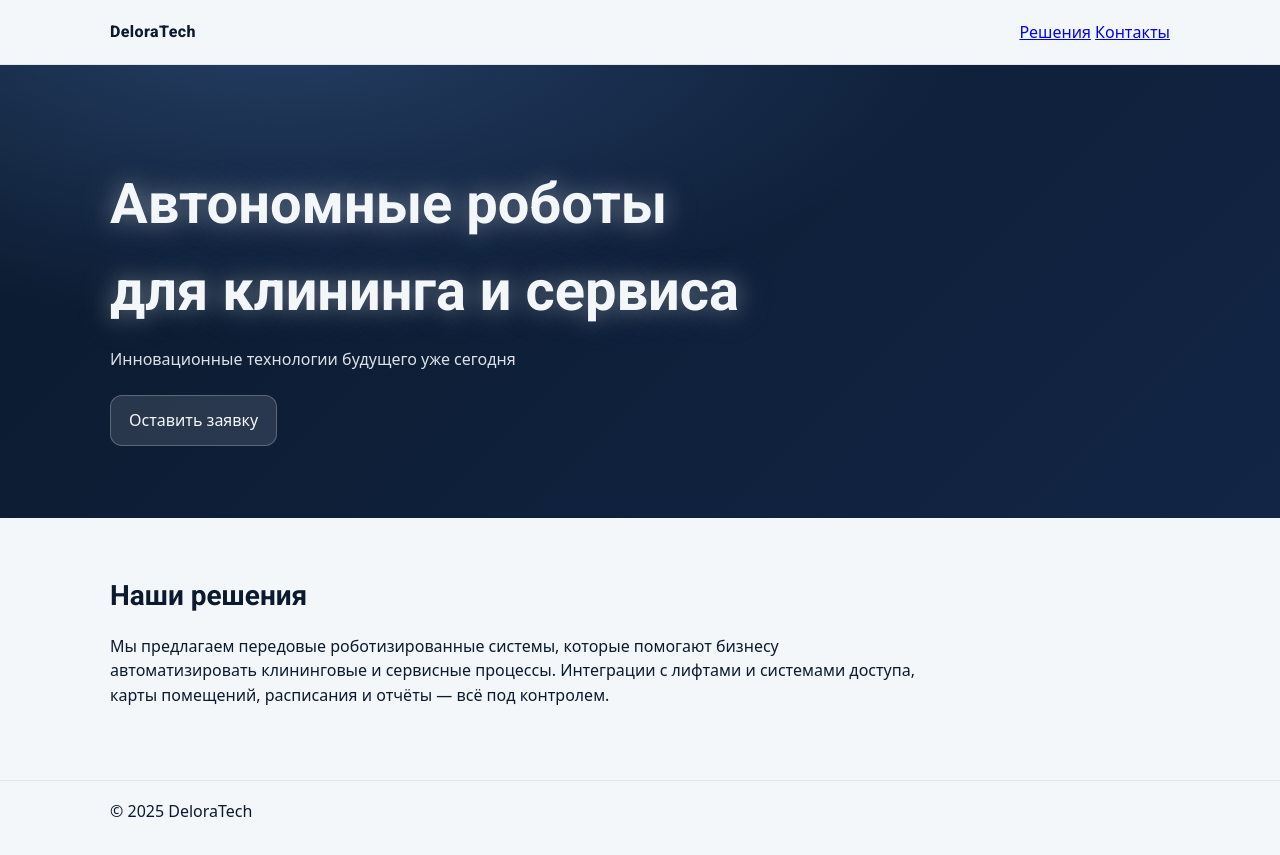
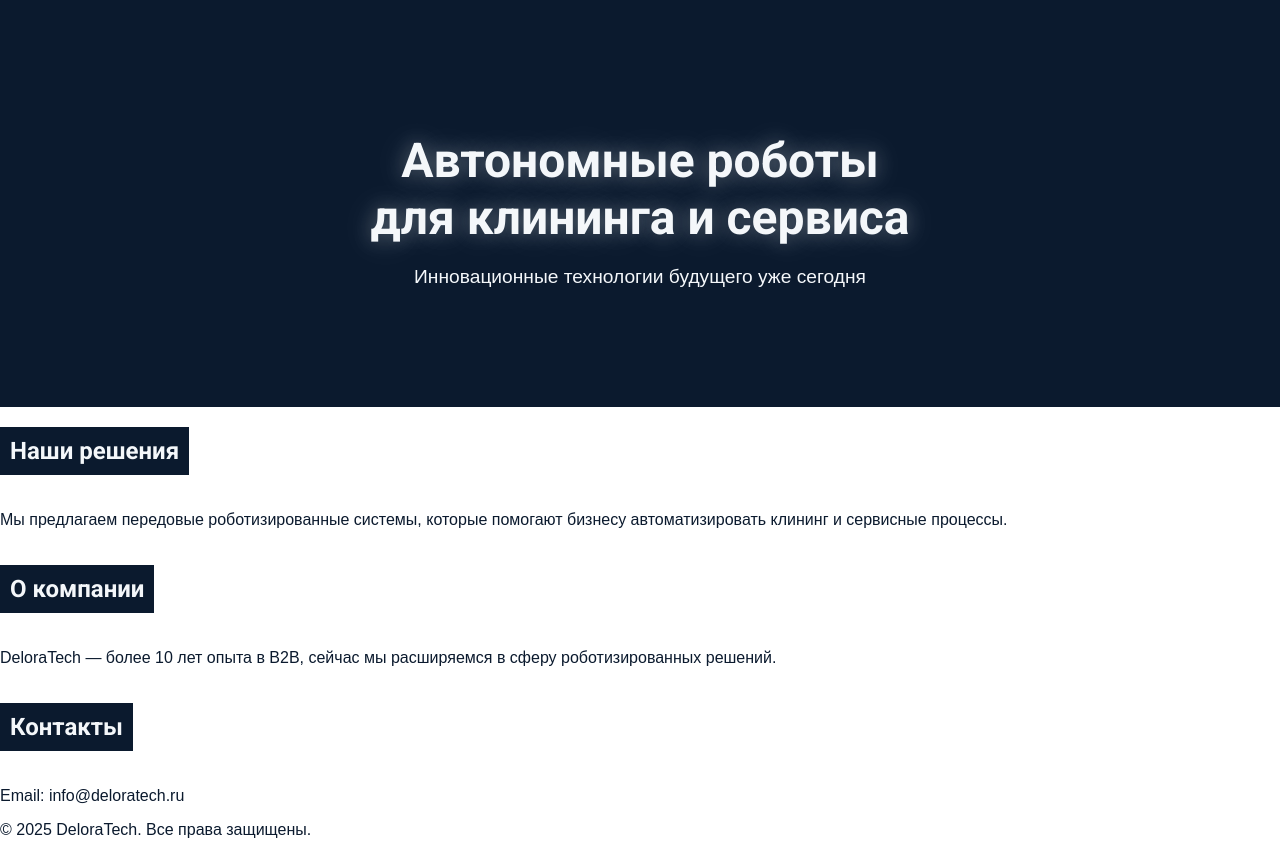
Before and after one commit to vladsurzh2015-eng/modern-robotics-landing, a plain HTML site: page index.html in a window 1280 px wide. Drawn offline with Linux system fonts and the light colour scheme; a web font is replaced by a local one.

Commit message:
Add files via upload

```diff
--- a/index.html
+++ b/index.html
@@ -1,55 +1,36 @@
 <!DOCTYPE html>
 <html lang="ru">
 <head>
-  <meta charset="UTF-8" />
-  <meta name="viewport" content="width=device-width, initial-scale=1" />
-  <title>DeloraTech — автономные роботы</title>
-  <link rel="preconnect" href="https://fonts.googleapis.com">
-  <link rel="preconnect" href="https://fonts.gstatic.com" crossorigin>
-  <!-- Roboto (заголовки) + Evolventa (текст) -->
-  <link href="https://fonts.googleapis.com/css2?family=Roboto:wght@600;700;800&family=Evolventa:wght@400;700&display=swap" rel="stylesheet">
-  <link rel="stylesheet" href="styles.css" />
+  <meta charset="UTF-8">
+  <meta name="viewport" content="width=device-width, initial-scale=1.0">
+  <title>DeloraTech Robotics</title>
+  <link rel="stylesheet" href="styles.css">
+  <!-- Шрифты -->
+  <link href="https://fonts.googleapis.com/css2?family=Roboto:wght@700&family=Evolventa&display=swap" rel="stylesheet">
 </head>
 <body>
-  <header class="site-header">
-    <div class="container nav">
-      <div class="brand">DeloraTech</div>
-      <nav class="menu">
-        <a href="#solutions">Решения</a>
-        <a href="#contact">Контакты</a>
-      </nav>
-    </div>
+  <header class="hero">
+    <h1 class="glow">Автономные роботы<br>для клининга и сервиса</h1>
+    <p class="subtitle">Инновационные технологии будущего уже сегодня</p>
   </header>
 
-  <!-- HERO (тёмный фон, светлый заголовок с подсветкой) -->
-  <section class="hero">
-    <div class="container">
-      <h1 class="glow">Автономные роботы<br/>для клининга и сервиса</h1>
-      <p class="lead">Инновационные технологии будущего уже сегодня</p>
-      <div class="cta">
-        <a href="#contact" class="btn">Оставить заявку</a>
-      </div>
-    </div>
-  </section>
-
-  <!-- Светлый блок с тёмным текстом -->
-  <main class="content">
-    <section id="solutions" class="section">
-      <div class="container">
-        <h2>Наши решения</h2>
-        <p>Мы предлагаем передовые роботизированные системы, которые помогают бизнесу
-           автоматизировать клининговые и сервисные процессы. Интеграции с лифтами и
-           системами доступа, карты помещений, расписания и отчёты — всё под контролем.</p>
-      </div>
+  <main>
+    <section>
+      <h2>Наши решения</h2>
+      <p>Мы предлагаем передовые роботизированные системы, которые помогают бизнесу автоматизировать клининг и сервисные процессы.</p>
+    </section>
+    <section>
+      <h2>О компании</h2>
+      <p>DeloraTech — более 10 лет опыта в B2B, сейчас мы расширяемся в сферу роботизированных решений.</p>
+    </section>
+    <section>
+      <h2>Контакты</h2>
+      <p>Email: info@deloratech.ru</p>
     </section>
   </main>
 
-  <footer class="site-footer">
-    <div class="container">© <span id="year"></span> DeloraTech</div>
+  <footer>
+    <p>© 2025 DeloraTech. Все права защищены.</p>
   </footer>
-
-  <script>
-    document.getElementById('year').textContent = new Date().getFullYear();
-  </script>
 </body>
 </html>
--- a/styles.css
+++ b/styles.css
@@ -1,67 +1,40 @@
-:root{
-  --bg-dark:#0B1A2E;
-  --bg-light:#F4F7FA;
-  --text-dark:#0B1A2E;
-  --text-light:#F4F7FA;
+body {
+  margin: 0;
+  padding: 0;
+  font-family: 'Evolventa', sans-serif;
+  background-color: #ffffff; /* оставляем как было (фон сайта) */
+  color: #0B1A2E; /* основной текст */
 }
 
-*{box-sizing:border-box}
-html,body{margin:0;padding:0}
-body{
-  font-family:'Evolventa',system-ui,-apple-system,Segoe UI,Roboto,Arial,sans-serif;
-  color:var(--text-dark);
-  background:var(--bg-light);
-  line-height:1.55;
+.hero {
+  background-color: #0B1A2E; /* фон героя остаётся */
+  padding: 100px 20px;
+  text-align: center;
 }
 
-/* Навигация */
-.site-header{
-  position:sticky;top:0;z-index:5;
-  background:rgba(244,247,250,.85);
-  backdrop-filter:saturate(180%) blur(8px);
-  border-bottom:1px solid rgba(11,26,46,.08);
-}
-.container{max-width:1100px;margin:0 auto;padding:0 20px}
-.nav{display:flex;align-items:center;justify-content:space-between;height:64px}
-.brand{font-family:'Roboto',sans-serif;font-weight:800;letter-spacing:.4px;color:var(--text-dark)}
-
-/* HERO */
-.hero{
-  background: radial-gradient(1200px 500px at 20% -10%, rgba(110,168,255,.25), transparent 60%),
-              linear-gradient(135deg, #0B1A2E 0%, #122545 100%);
-  color:var(--text-light);
-  padding:96px 0 72px;
-}
-.hero .container{ text-align:left }
-.hero .lead{ color:rgba(244,247,250,.9); max-width:680px; margin:12px 0 24px }
-.btn{
-  display:inline-block; padding:12px 18px; border-radius:12px;
-  background:rgba(244,247,250,.12); color:var(--text-light);
-  border:1px solid rgba(244,247,250,.25); text-decoration:none;
-}
-.btn:hover{ background:rgba(244,247,250,.2) }
-
-/* Заголовки */
-h1,h2,h3{font-family:'Roboto',sans-serif;margin:0 0 10px}
-h1{font-size: clamp(32px,6vw,56px); color:var(--text-light)}
-h2{font-size: clamp(22px,3.2vw,28px); color:var(--text-dark)}
-/* Свечение 20–30% для главного заголовка */
-.glow{
-  text-shadow:
-    0 0 18px rgba(244,247,250,.30),
-    0 0 32px rgba(244,247,250,.20);
-  animation: glowPulse 4s ease-in-out infinite alternate;
-}
-@keyframes glowPulse{
-  from{ text-shadow: 0 0 14px rgba(244,247,250,.22), 0 0 26px rgba(244,247,250,.14); }
-  to  { text-shadow: 0 0 22px rgba(244,247,250,.32), 0 0 42px rgba(244,247,250,.22); }
+.hero h1 {
+  font-family: 'Roboto', sans-serif;
+  font-size: 3rem;
+  color: #F4F7FA; /* цвет заголовка */
+  text-shadow: 0 0 20px rgba(244, 247, 250, 0.3),
+               0 0 40px rgba(244, 247, 250, 0.2); /* свечение 20-30% */
+  margin-bottom: 20px;
 }
 
-/* Контентные блоки (светлый фон, тёмный текст) */
-.content{ background:var(--bg-light) }
-.section{ padding:56px 0 }
-.section p{ max-width:820px }
+.hero .subtitle {
+  font-size: 1.2rem;
+  color: #F4F7FA;
+}
 
-/* Футер */
-.site-footer{ border-top:1px solid rgba(11,26,46,.08); padding:18px 0; background:#fff0 }
-.site-footer .container{ color:var(--text-dark) }
+h2 {
+  font-family: 'Roboto', sans-serif;
+  color: #F4F7FA; /* заголовки тоже светлые */
+  background-color: #0B1A2E;
+  padding: 10px;
+  display: inline-block;
+}
+
+p {
+  font-family: 'Evolventa', sans-serif;
+  color: #0B1A2E;
+}
```
